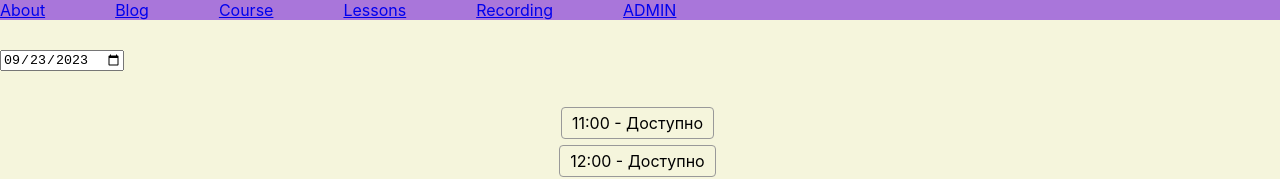
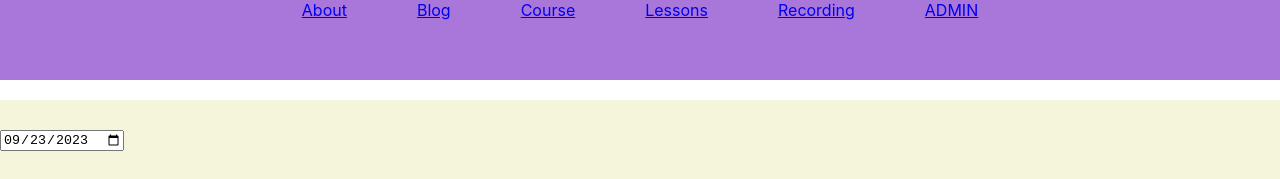
Before and after one commit to omgsmiledeath/social_vocal_site, a React (Create React App) app: page /recording in a window 1280 px wide. Shown: the top 179 px of the page. Built offline with nearby package versions, Linux system fonts and the light colour scheme; no server answers.

Commit message:
start new front

```diff
--- a/src/App.css
+++ b/src/App.css
@@ -1,7 +1,7 @@
 .main_content {
     display: grid;
     grid-template-columns: 100%;
-    grid-template-rows: 100px 70% 15%;
+    grid-template-rows: 80px 70% 20%;
     gap: 20px;
 
 }
@@ -9,6 +9,8 @@
 .header {
     grid-row: 1;
     background-color: rgb(169, 118, 218);
+    text-align: center;
+
 }
 
 .header div {
--- a/src/App.js
+++ b/src/App.js
@@ -13,7 +13,7 @@ import { AdminContainer } from './Components/Main/Admin/AdminContainer';
 
 function App() {
   return (
-   <div >
+   <div  className='main_content'>
     <div className='header'>
        <Header />
        </div>
--- a/src/Components/Main/Recording/DayView/DayView.module.css
+++ b/src/Components/Main/Recording/DayView/DayView.module.css
@@ -45,13 +45,13 @@
 }
 
 .checkbox_btn:hover {
-	color: #9e881c;
+	color: #413e3e;
 }
 
-.checkbox_btn input[type=checkbox]:active:not(:disabled) + span {
+/* .checkbox_btn input[type=checkbox]:active:not(:disabled) + span {
 	background: #32bbf1;
 	color: #000;
-}
+} */
 
 .checkbox_btn input[type=checkbox]:disabled:read-only + span {
 	background: #e21919;
--- a/src/Components/SideBars/Header.jsx
+++ b/src/Components/SideBars/Header.jsx
@@ -1,9 +1,10 @@
 import React from "react";
+import css from "./Header.module.css";
 import { Link } from "react-router-dom";
 
 const Header = (props) => {
     return (
-        <div>
+        <div className={css.header}>
             <nav>
                 <div><Link to="/about">About</Link></div>
                 <div><Link to="/blog">Blog</Link></div>
--- /dev/null
+++ b/src/Components/SideBars/Header.module.css
@@ -0,0 +1,4 @@
+.header {
+    text-align: center;
+
+}
```
